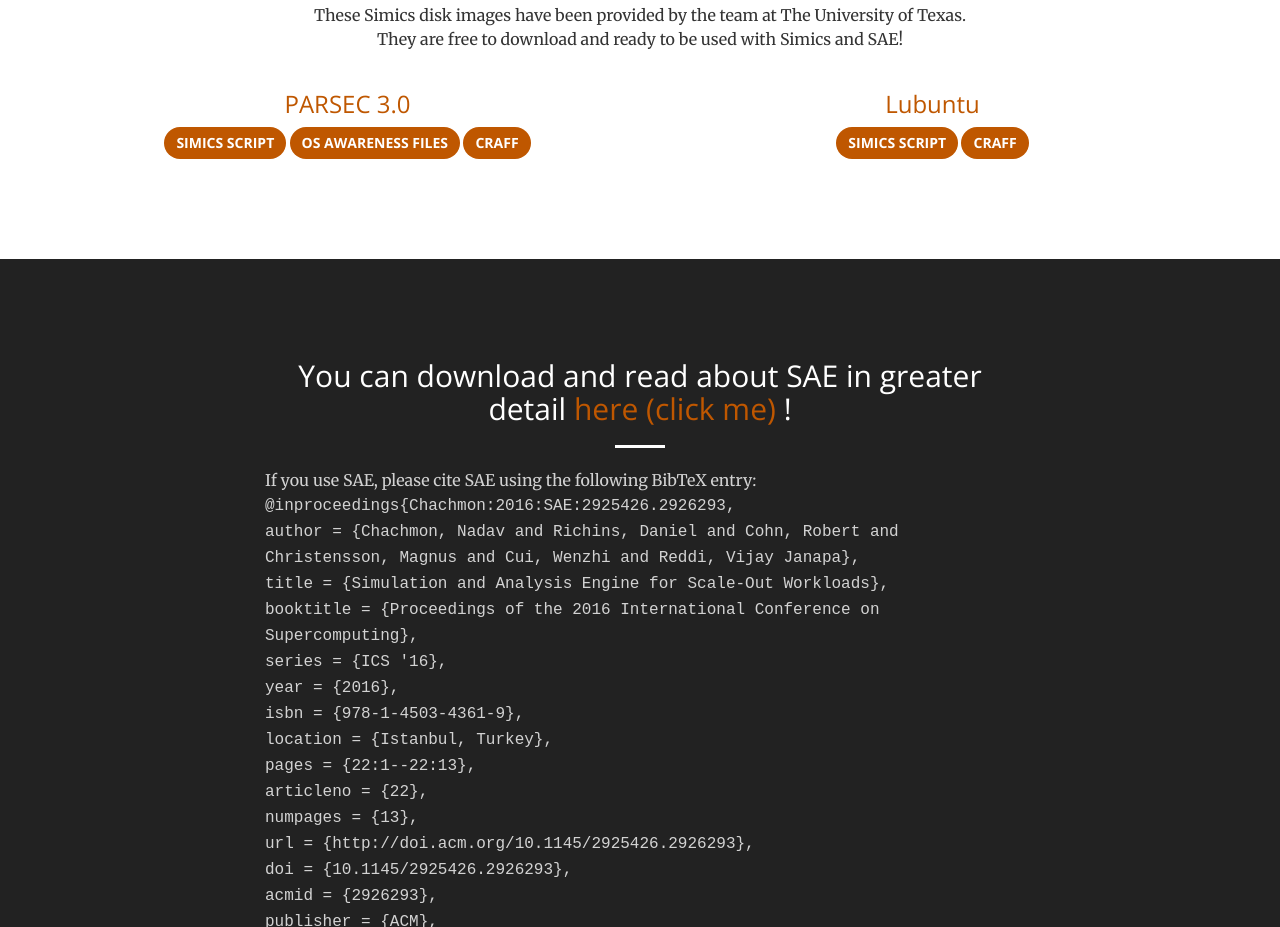
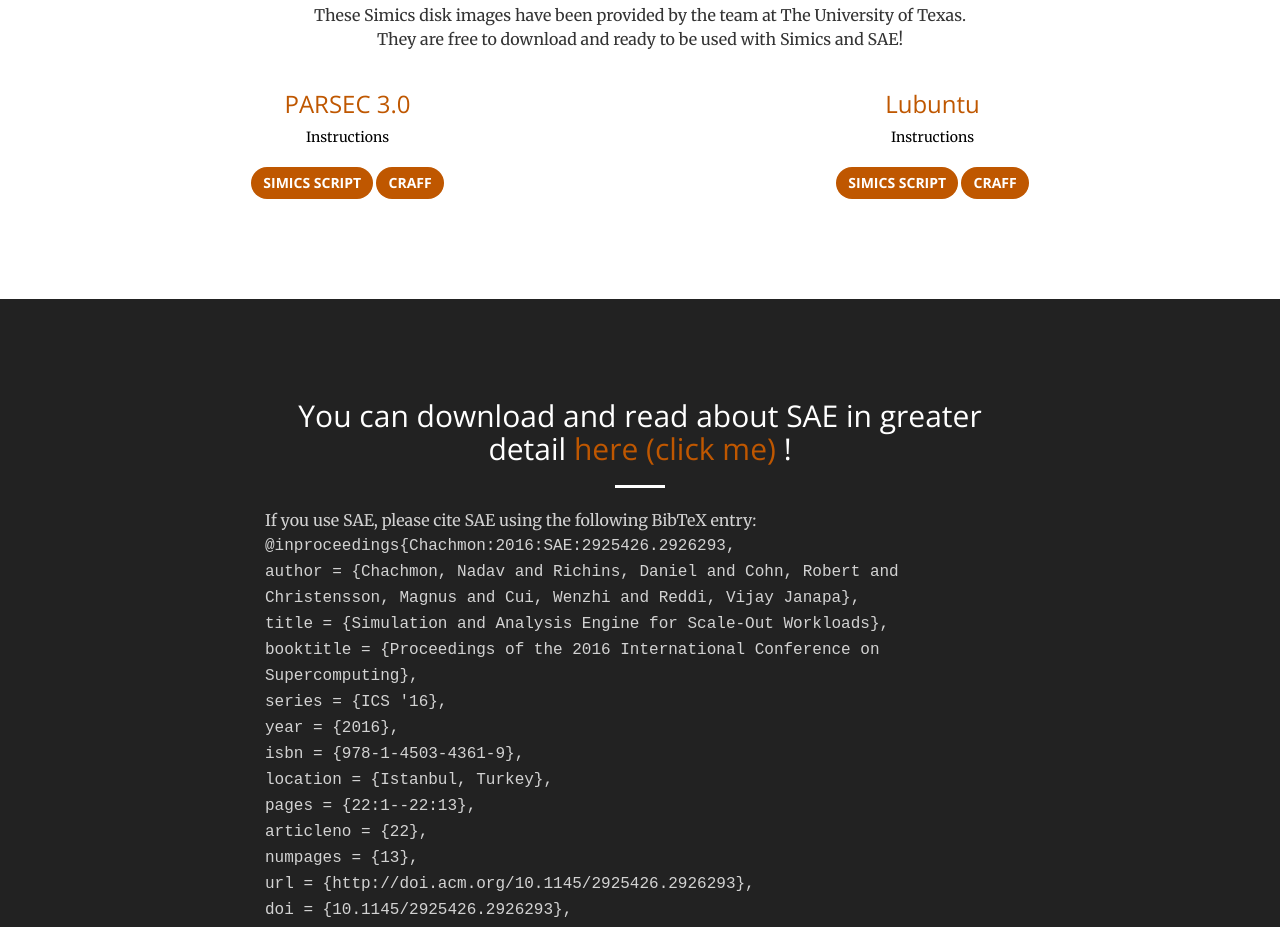
Before and after one commit to Trinity-at-UT/Intel-SAE-Website, a website: page index.html in a window 1280 px wide. Shown: the part 2373-3300 px from the top of the page. Drawn offline with nearby package versions, Linux system fonts and the light colour scheme.

Commit message:
Added instructions (minus OS-awareness) for the two disk images

```diff
--- a/index.html
+++ b/index.html
@@ -153,14 +153,16 @@
                 <div class="col-lg-6 col-md-6 text-center">
                     <div class="service-box">
                         <a href="http://parsec.cs.princeton.edu/parsec3-doc.htm"><h3>PARSEC 3.0</h3></a>
+                        <a href="simics/centos.readme" download><font color="black">Instructions</font></a><br><br>
                         <a class="btn btn-primary" href="simics/centos.simics" download>Simics script</a>
-                        <a class="btn btn-primary" href="simics/centos_os_awareness.zip" download>OS Awareness Files</a>
+                        <!--<a class="btn btn-primary" href="simics/centos_os_awareness.zip" download>OS Awareness Files</a>-->
                         <a class="btn btn-primary" href="https://drive.google.com/open?id=0BwOEkn_8P9QPWjljbTByOGYweWM">CRAFF</a>
                     </div>
                 </div>
                 <div class="col-lg-6 col-md-6 text-center">
                     <div class="service-box">
                         <a href="http://lubuntu.me/"><h3>Lubuntu</h3></a>
+                        <a href="simics/lubuntu.readme" download><font color="black">Instructions</font></a><br><br>
                         <a class="btn btn-primary" href="simics/lubuntu.simics" download>Simics script</a>
                         <a class="btn btn-primary" href="https://drive.google.com/file/d/0BwOEkn_8P9QPZ0w0b0xyNmN4X0k/view?usp=sharing">CRAFF</a>
                     </div>
```
Also changed, not shown: 2 other files.
